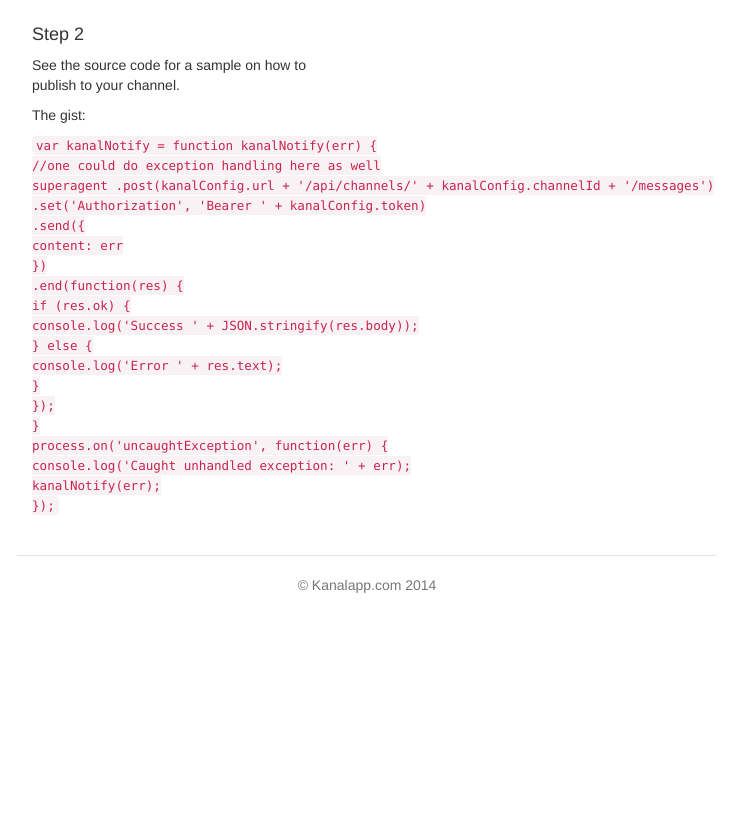
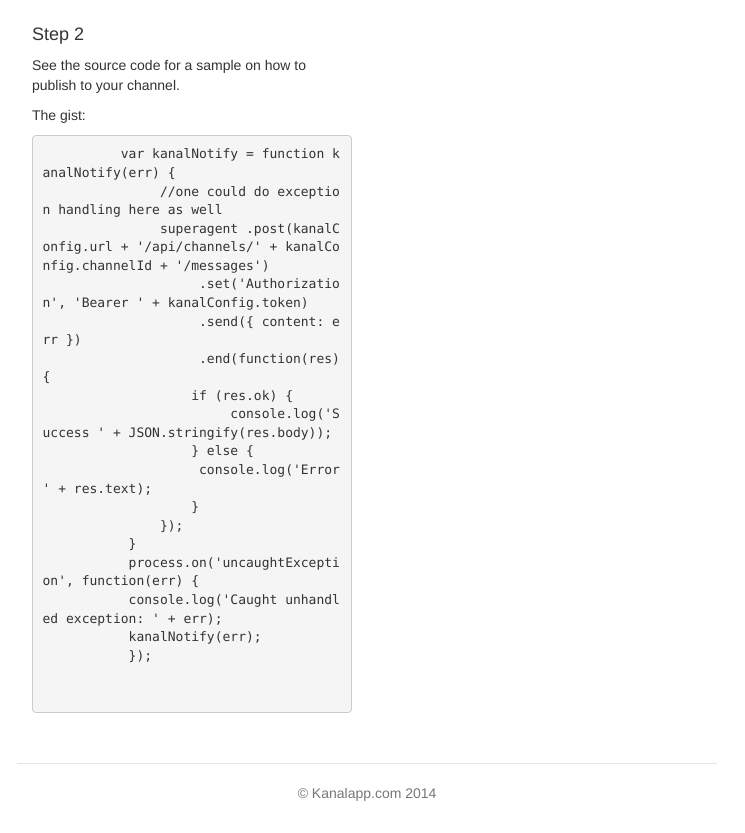
Before and after one commit to cagan327/kanal-examples, a plain HTML site: page projects/exception/index.html in a window 1280 px wide. Shown: the part 401-1234 px from the top of the page, without its empty margins (273-1018 px from the left). Before the commit the page ends 1026 px from the top, so only its background shows below. Drawn offline with Linux system fonts and the light colour scheme.

Commit message:
formatting

```diff
--- a/projects/exception/index.html
+++ b/projects/exception/index.html
@@ -38,7 +38,7 @@
     <div>
       <h1>Exception Notifier</h1>
       <p class="lead">This quick sample demonstrates how to use Kanal App to receive notifications about exceptions in your node server.
-        <br>
+
 
     </div>
 
@@ -50,28 +50,26 @@
         <h4>Step 2</h4>
         <p>See the source code for a sample on how to publish to your channel.</p>
         <p>The gist:</p>
-        <code>
+        <pre>
           var kanalNotify = function kanalNotify(err) {
-          <br> //one could do exception handling here as well
-          <br> superagent .post(kanalConfig.url + '/api/channels/' + kanalConfig.channelId + '/messages')
-          <br> .set('Authorization', 'Bearer ' + kanalConfig.token)
-          <br> .send({
-          <br> content: err
-          <br> })
-          <br> .end(function(res) {
-          <br> if (res.ok) {
-          <br> console.log('Success ' + JSON.stringify(res.body));
-          <br> } else {
-          <br> console.log('Error ' + res.text);
-          <br> }
-          <br> });
-          <br> }
-          <br> process.on('uncaughtException', function(err) {
-          <br> console.log('Caught unhandled exception: ' + err);
-          <br> kanalNotify(err);
-          <br> });
-          <br>
-        </code>
+               //one could do exception handling here as well
+               superagent .post(kanalConfig.url + '/api/channels/' + kanalConfig.channelId + '/messages')
+                    .set('Authorization', 'Bearer ' + kanalConfig.token)
+                    .send({ content: err })
+                    .end(function(res) {
+                   if (res.ok) {
+                        console.log('Success ' + JSON.stringify(res.body));
+                   } else {
+                    console.log('Error ' + res.text);
+                   }
+               });
+           }
+           process.on('uncaughtException', function(err) {
+           console.log('Caught unhandled exception: ' + err);
+           kanalNotify(err);
+           });
+
+        </pre>
       </div>
       <h4>Step 3</h4>
       <p>This is it. Now rest easy knowing that you will get notified if something goes wrong on your server side.</p>
```
